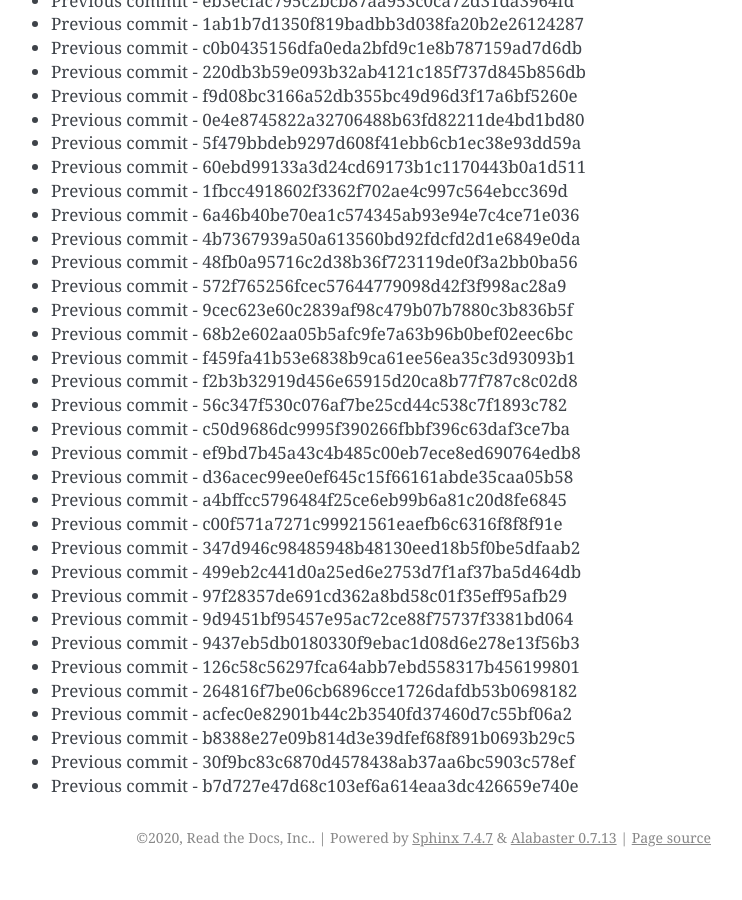
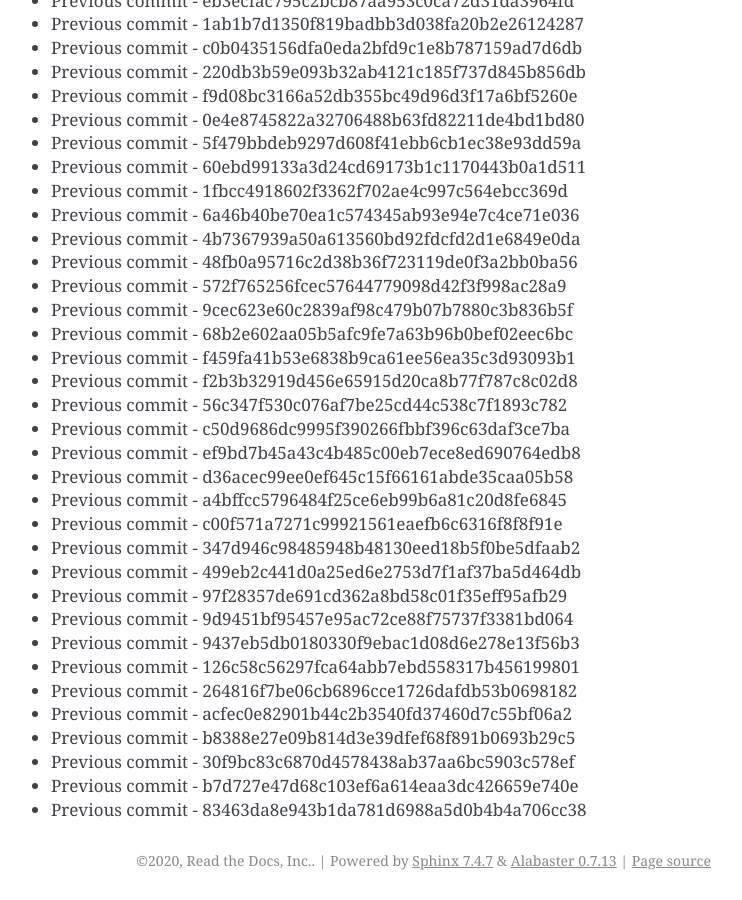
Before and after one commit to readthedocs/rtd-git-stresstest, a Sphinx documentation site: the page built from docs/updates.rst, in a window 1280 px wide and 900 px high, scrolled down 15528 px. Shown: the whole window, without its empty margins (399-1141 px from the left). Built offline with Sphinx 7.4.7, drawn with Linux system fonts in a browser that asks for light colours; before the commit the page ends 16405 px from its top, so only the background shows below that.

Commit message:
Generating commit from previous: 83463da8e943b1da781d6988a5d0b4b4a706cc38

```diff
--- a/docs/updates.rst
+++ b/docs/updates.rst
@@ -684,3 +684,4 @@ It can be tested for any performance characteristics.
 * Previous commit - b8388e27e09b814d3e39dfef68f891b0693b29c5
 * Previous commit - 30f9bc83c6870d4578438ab37aa6bc5903c578ef
 * Previous commit - b7d727e47d68c103ef6a614eaa3dc426659e740e
+* Previous commit - 83463da8e943b1da781d6988a5d0b4b4a706cc38
```
